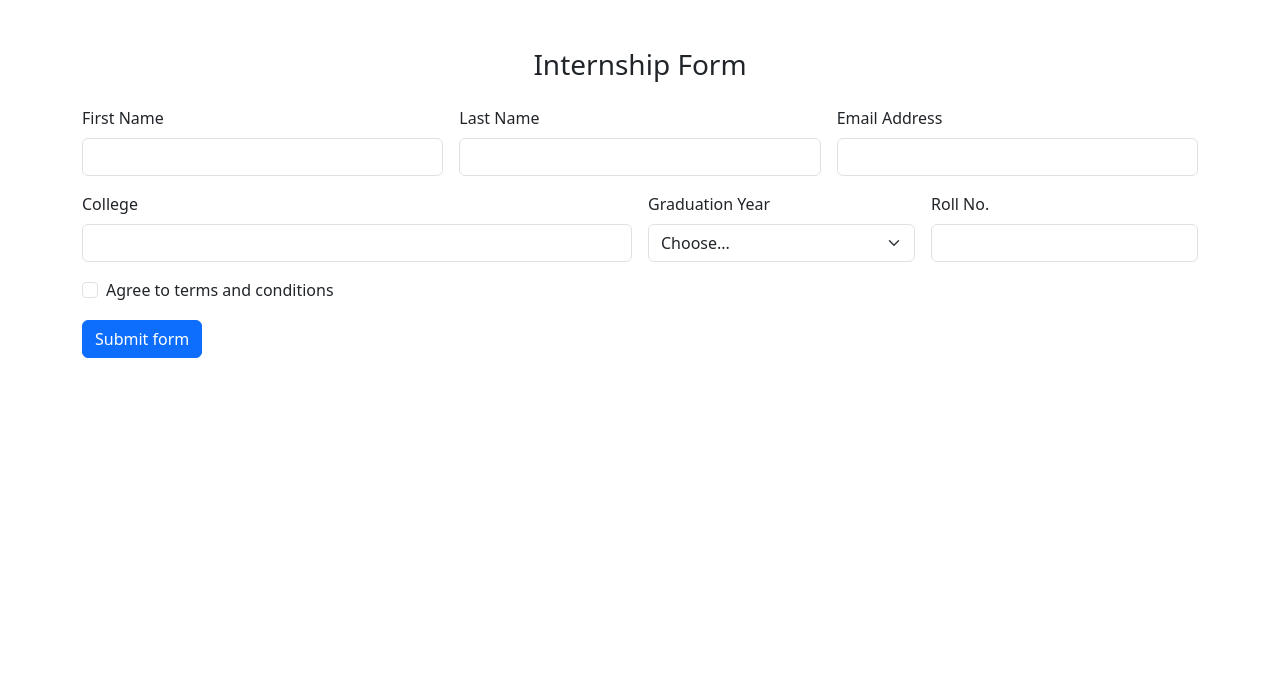
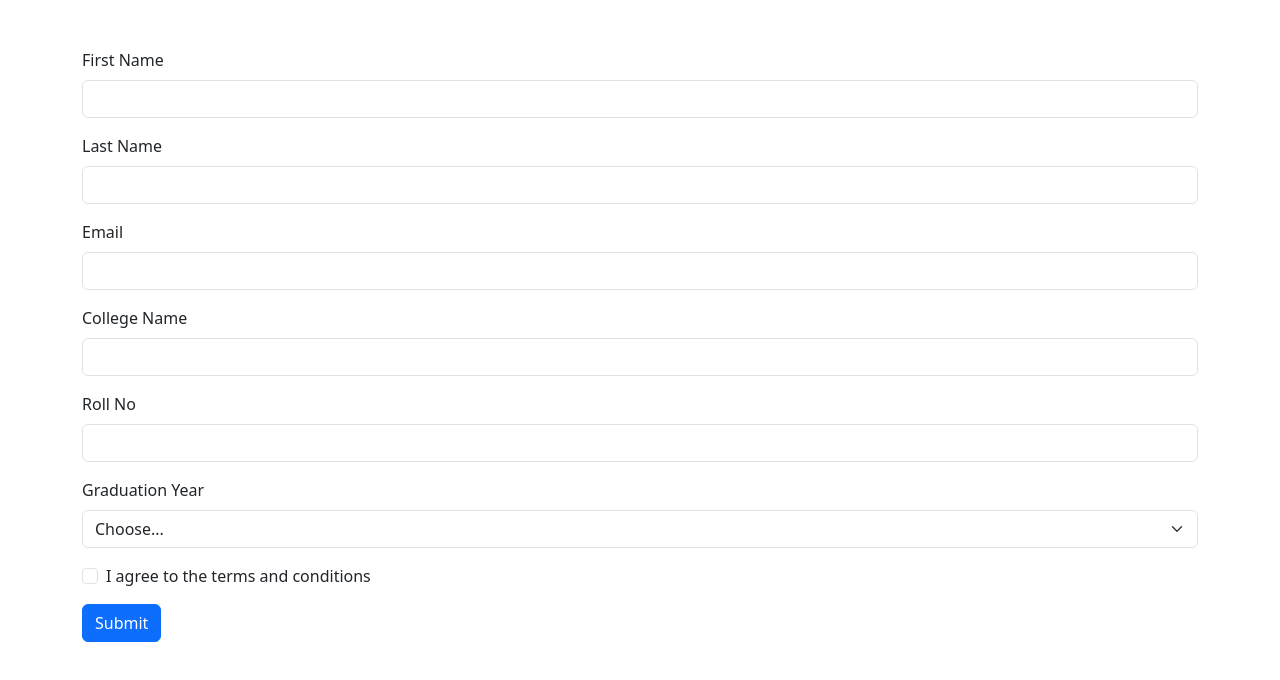
Before and after one commit to acciojob/bootstrap-form-easy-Mahrozfatima786, a website: page main.html in a window 1280 px wide. Drawn offline with nearby package versions, Linux system fonts and the light colour scheme.

Commit message:
created a submission

```diff
--- a/main.html
+++ b/main.html
@@ -1,67 +1,73 @@
 <!DOCTYPE html>
-
-<html>
-
+<html lang="en">
 <head>
+  <meta charset="UTF-8">
+  <meta name="viewport" content="width=device-width, initial-scale=1">
+  <title>Bootstrap Form</title>
   <link href="https://cdn.jsdelivr.net/npm/bootstrap@5.3.0/dist/css/bootstrap.min.css" rel="stylesheet">
-	<link rel="stylesheet" href="styles.css">
 </head>
-
 <body>
-	 <div class="container mt-5">
-    <h3 class="text-center mb-4">Internship Form</h3>
-    <form class="row g-3 needs-validation" novalidate>
-      <div class="col-md-4">
+  <div class="container mt-5">
+    <form class="needs-validation" novalidate>
+      <div class="mb-3">
         <label for="first-name-input" class="form-label">First Name</label>
         <input type="text" class="form-control" id="first-name-input" required>
-        <div class="invalid-feedback">First name required</div>
+        <div class="invalid-feedback">Please provide your first name.</div>
       </div>
-      <div class="col-md-4">
+      <div class="mb-3">
         <label for="last-name-input" class="form-label">Last Name</label>
         <input type="text" class="form-control" id="last-name-input" required>
-        <div class="invalid-feedback">Last name required</div>
+        <div class="invalid-feedback">Please provide your last name.</div>
       </div>
-      <div class="col-md-4">
-        <label for="email-input" class="form-label">Email Address</label>
+      <div class="mb-3">
+        <label for="email-input" class="form-label">Email</label>
         <input type="email" class="form-control" id="email-input" required>
-        <div class="invalid-feedback">Email required</div>
+        <div class="invalid-feedback">Please provide a valid email.</div>
       </div>
-      <div class="col-md-6">
-        <label for="college-input" class="form-label">College</label>
+      <div class="mb-3">
+        <label for="college-input" class="form-label">College Name</label>
         <input type="text" class="form-control" id="college-input" required>
-        <div class="invalid-feedback">Please provide a valid college.</div>
+        <div class="invalid-feedback">Please provide your college name.</div>
       </div>
-      <div class="col-md-3">
-        <label for="graduation-input" class="form-label">Graduation Year</label>
-        <select class="form-select" id="graduation-input" required>
+      <div class="mb-3">
+        <label for="roll-no-input" class="form-label">Roll No</label>
+        <input type="number" class="form-control" id="roll-no-input" required>
+        <div class="invalid-feedback">Please provide your roll number.</div>
+      </div>
+      <div class="mb-3">
+        <label for="graduation-year" class="form-label">Graduation Year</label>
+        <select class="form-select" id="graduation-year" required>
           <option value="">Choose...</option>
           <option value="2020">2020</option>
           <option value="2021">2021</option>
           <option value="2022">2022</option>
           <option value="2023">2023</option>
         </select>
-        <div class="invalid-feedback">Please select a valid Graduation Year.</div>
+        <div class="invalid-feedback">Please select your graduation year.</div>
       </div>
-      <div class="col-md-3">
-        <label for="roll-no-input" class="form-label">Roll No.</label>
-        <input type="text" class="form-control" id="roll-no-input" required>
-        <div class="invalid-feedback">Please provide a valid Roll No.</div>
+      <div class="mb-3 form-check">
+        <input type="checkbox" class="form-check-input" id="conditions-checkbox" required>
+        <label class="form-check-label" for="conditions-checkbox">I agree to the terms and conditions</label>
+        <div class="invalid-feedback">You must agree before submitting.</div>
       </div>
-      <div class="col-12">
-        <div class="form-check">
-          <input class="form-check-input" type="checkbox" id="conditions-checkbox" required>
-          <label class="form-check-label" for="conditions-checkbox">Agree to terms and conditions</label>
-          <div class="invalid-feedback">You must agree before submitting.</div>
-        </div>
-      </div>
-      <div class="col-12">
-        <button class="btn btn-primary" type="submit">Submit form</button>
-      </div>
+      <button class="btn btn-primary" type="submit">Submit</button>
     </form>
   </div>
-    <script type="text/javascript" src="./script.js">
-</script>
 
+  <script>
+    (() => {
+      'use strict';
+      const forms = document.querySelectorAll('.needs-validation');
+      Array.from(forms).forEach(form => {
+        form.addEventListener('submit', event => {
+          if (!form.checkValidity()) {
+            event.preventDefault();
+            event.stopPropagation();
+          }
+          form.classList.add('was-validated');
+        }, false);
+      });
+    })();
+  </script>
 </body>
-
 </html>
```
